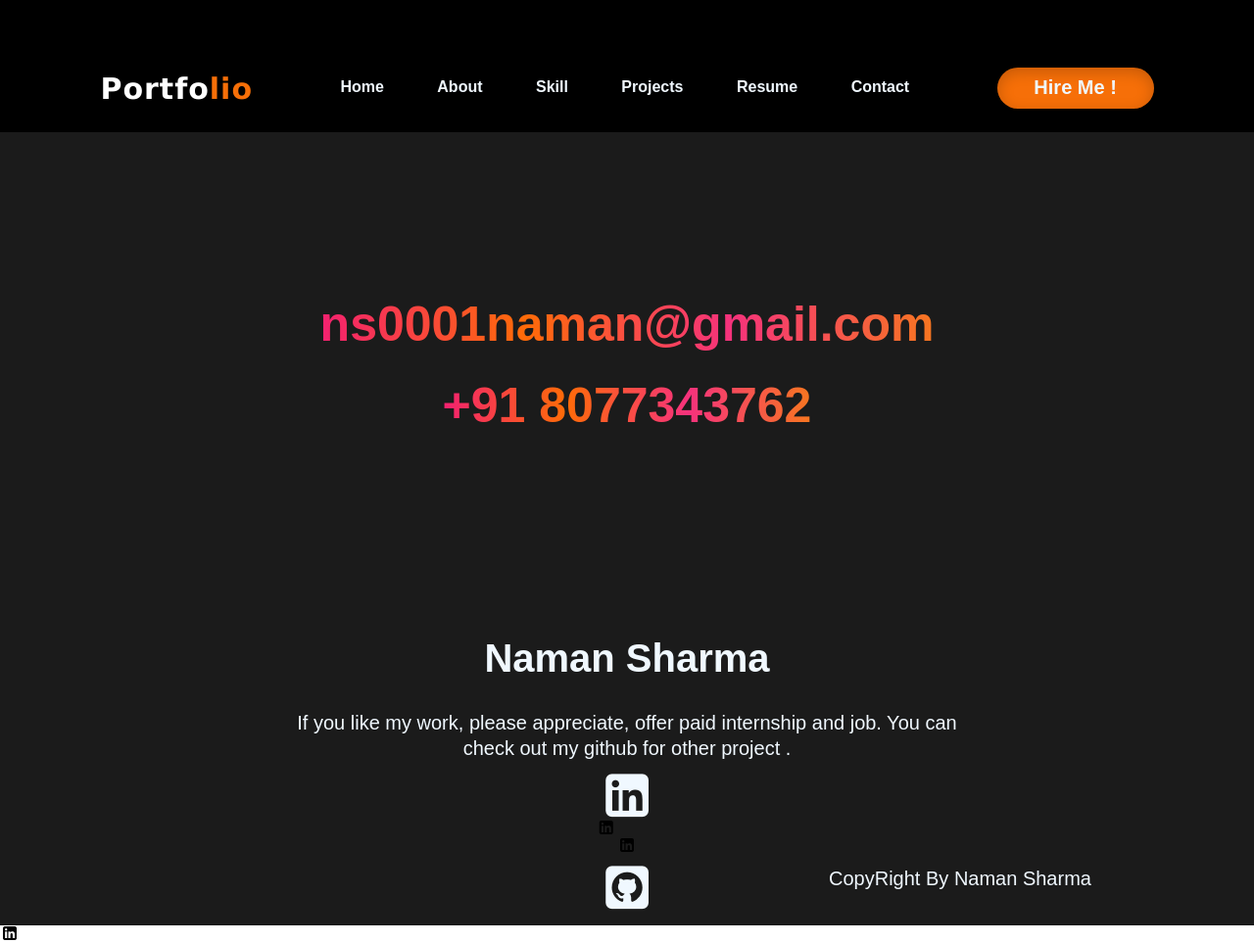
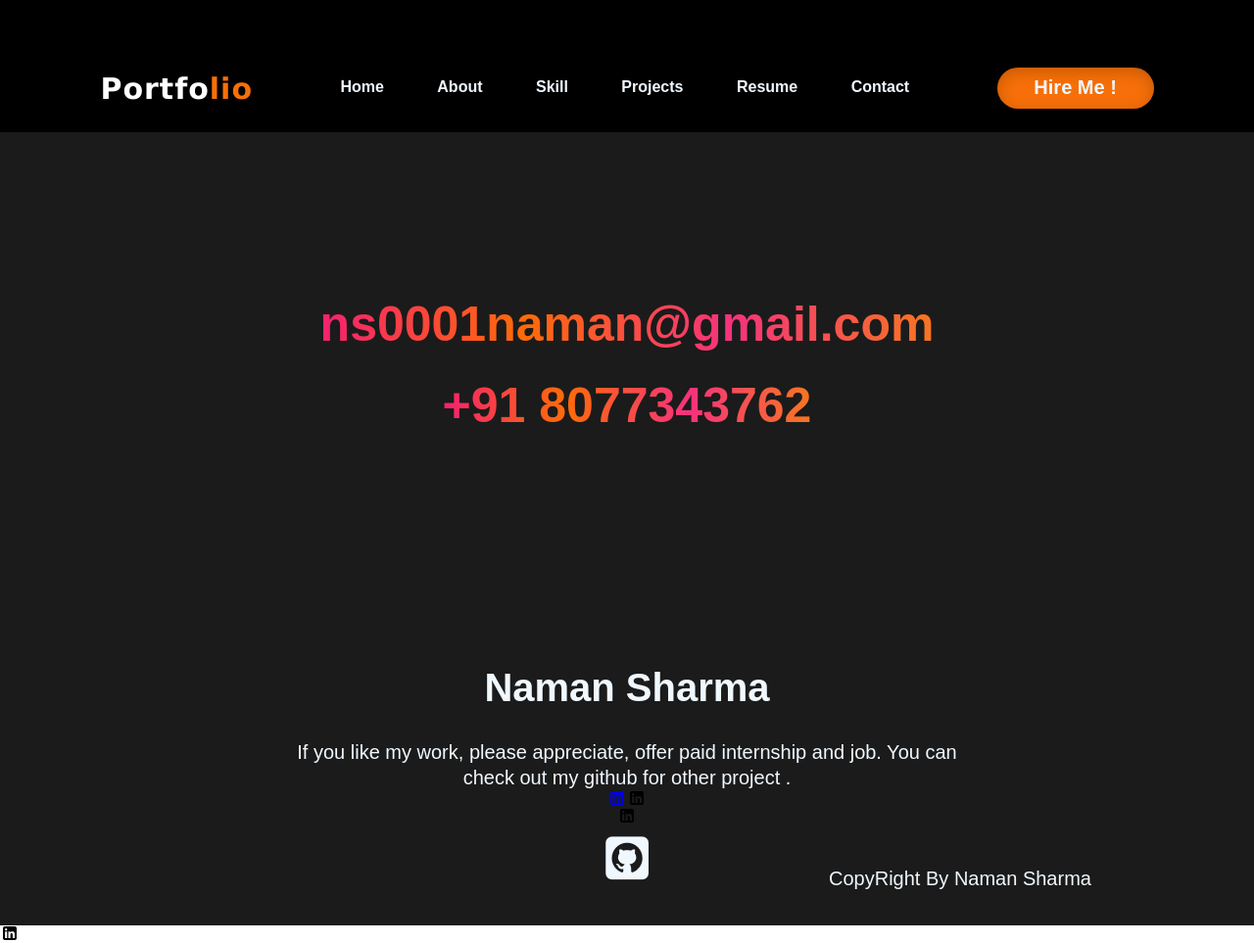
Before and after one commit to namancool/Complete_portfolio, a plain HTML site: page contact.html in a window 1280 px wide. Shown: the top 963 px of the page at 98% size. Drawn offline with Linux system fonts and the light colour scheme; a web font is replaced by a local one.

Commit message:
Update style.css

```diff
--- a/style.css
+++ b/style.css
@@ -545,18 +545,7 @@ footer p:nth-child(2){
     text-align: center;
     line-height: 26px;
 }
-.linkedin a{
-    display: flex;
-    font-size: 50px;
-    align-items: center;
-    justify-content: center;
-    color: aliceblue;
-    padding-top: 10px;
-}
-.linkedin a:hover{
-    transform: scale(1.3);
-    transition: .4s;
-}
+
 .github a{
     display: flex;
     font-size: 50px;
```
